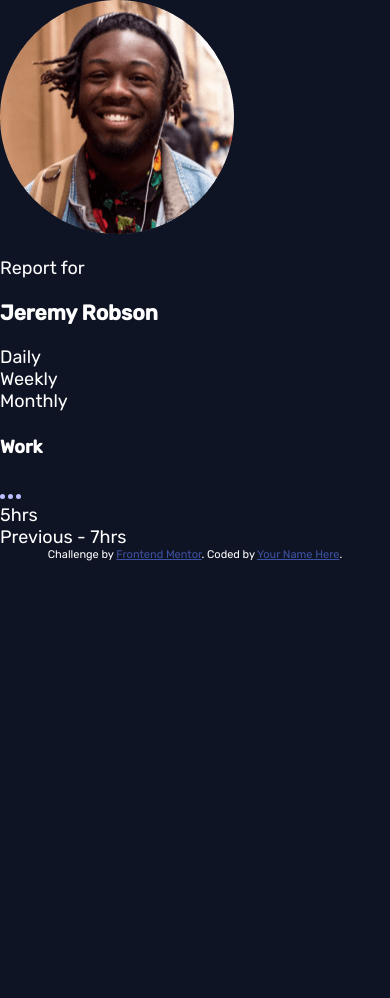
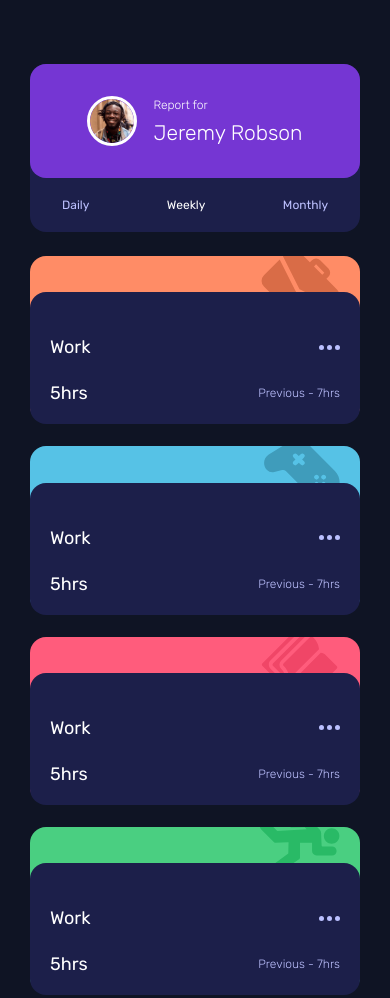
Before and after one commit to MarinaZLKN/Dashboard, a plain HTML site: page index.html in a window 390 px wide. Shown: the top 998 px of the page. Before the commit the page ends 844 px from the top, so only its background shows below. Drawn offline with Linux system fonts and the light colour scheme.

Commit message:
Mobile version - ready; css -almost ready.

```diff
--- a/index.html
+++ b/index.html
@@ -33,19 +33,88 @@
 
       </div>
     </div>
-    <div class="dashboard__item">
+    <div class="dashboard__item dashboard__item--work">
       <article class="tracking-card">
         <header class="tracking-card__header">
           <h4 class="tracking-card__title">Work</h4>
           <img class="tracking-card__menu"  src="images/icon-ellipsis.svg" alt="menu">
         </header>
         <div class="tracking-card__body">
-          5hrs
+          <div class="tracking-card__time">
+            5hrs
+          </div>
+          <div class="tracking-card__prev-period">Previous - 7hrs</div>
         </div>
+      </article>
+    </div>
+    <div class="dashboard__item dashboard__item--play">
+      <article class="tracking-card">
+        <header class="tracking-card__header">
+          <h4 class="tracking-card__title">Work</h4>
+          <img class="tracking-card__menu"  src="images/icon-ellipsis.svg" alt="menu">
+        </header>
+        <div class="tracking-card__body">
           <div class="tracking-card__time">
-            Previous - 7hrs
+            5hrs
           </div>
-          <div class="tracking-card__prev-period"></div>
+          <div class="tracking-card__prev-period">Previous - 7hrs</div>
+        </div>
+      </article>
+    </div>
+    <div class="dashboard__item dashboard__item--study">
+      <article class="tracking-card">
+        <header class="tracking-card__header">
+          <h4 class="tracking-card__title">Work</h4>
+          <img class="tracking-card__menu"  src="images/icon-ellipsis.svg" alt="menu">
+        </header>
+        <div class="tracking-card__body">
+          <div class="tracking-card__time">
+            5hrs
+          </div>
+          <div class="tracking-card__prev-period">Previous - 7hrs</div>
+        </div>
+      </article>
+    </div>
+    <div class="dashboard__item dashboard__item--exercise">
+      <article class="tracking-card">
+        <header class="tracking-card__header">
+          <h4 class="tracking-card__title">Work</h4>
+          <img class="tracking-card__menu"  src="images/icon-ellipsis.svg" alt="menu">
+        </header>
+        <div class="tracking-card__body">
+          <div class="tracking-card__time">
+            5hrs
+          </div>
+          <div class="tracking-card__prev-period">Previous - 7hrs</div>
+        </div>
+      </article>
+    </div>
+    <div class="dashboard__item dashboard__item--social">
+      <article class="tracking-card">
+        <header class="tracking-card__header">
+          <h4 class="tracking-card__title">Work</h4>
+          <img class="tracking-card__menu"  src="images/icon-ellipsis.svg" alt="menu">
+        </header>
+        <div class="tracking-card__body">
+          <div class="tracking-card__time">
+            5hrs
+          </div>
+          <div class="tracking-card__prev-period">Previous - 7hrs</div>
+        </div>
+      </article>
+    </div>
+    <div class="dashboard__item dashboard__item--self-care">
+      <article class="tracking-card">
+        <header class="tracking-card__header">
+          <h4 class="tracking-card__title">Work</h4>
+          <img class="tracking-card__menu"  src="images/icon-ellipsis.svg" alt="menu">
+        </header>
+        <div class="tracking-card__body">
+          <div class="tracking-card__time">
+            5hrs
+          </div>
+          <div class="tracking-card__prev-period">Previous - 7hrs</div>
+        </div>
       </article>
     </div>
   </div>
--- a/style.css
+++ b/style.css
@@ -32,7 +32,7 @@
 
 }
 
-body{
+body {
     margin: 0;
     background-color: var(--blue-900);
 
@@ -40,3 +40,154 @@ body{
     font-size: var(--fs-base);
     color: white;
 }
+
+.dashboard {
+    min-height: 100vh;
+    padding: 4rem 0.5rem;
+
+    display: flex;
+    justify-content: center;
+    align-items: center;
+
+}
+
+.dashboard__content {
+    width: 100%;
+    max-width: 900px;
+    margin: 0 auto;
+
+    display: grid;
+    gap: 1.5rem;
+    justify-content: center;
+    grid-template-columns: repeat(1, minmax(300px, 330px));
+
+}
+
+.dashboard__person {
+    width: 100%;
+    background-color: var(--blue-800);
+    border-radius: var(--radii);
+}
+
+.info-crad {
+    background-color: var(--blue-500);
+    border-radius: var(--radii);
+    padding: 2rem;
+
+    display: flex;
+    justify-content: center;
+    align-items: center;
+    gap: 1rem;
+
+}
+
+.info-card__photo {
+    width: 50px;
+    height: 50px;
+    border: 3px solid white;
+    border-radius: 50%;
+}
+
+.info-card__subtitle {
+    font-weight: var(--weight-light);
+    margin: 0;
+    font-size: 12px;
+}
+.info-card__title{
+    font-weight: var(--weight-light);
+    margin: 0.5rem 0 0;
+
+}
+
+.view-selector {
+    padding: 1.25rem 2rem;
+    display: flex;
+    justify-content: space-between;
+}
+
+.view-selector__item {
+    font-size: 12px;
+    color: var(--blue-200);
+    cursor: pointer;
+}
+
+.view-selector__item:hover, .view-selector__item--active {
+    color: white;
+}
+
+.dashboard__item {
+    width: 100%;
+    padding-top: 2.15rem;
+    background-color: white;
+    border-radius: var(--radii);
+
+    background-repeat: no-repeat;
+    background-position: 92% -8%;
+}
+
+.dashboard__item--work {
+    background-color: var(--red-100);
+    background-image: url(images/icon-work.svg);
+}
+.dashboard__item--play {
+    background-color: var(--blue-100);
+    background-image: url(images/icon-play.svg);
+}
+
+.dashboard__item--study {
+    background-color: var(--red-200);
+    background-image: url(images/icon-study.svg);
+}
+
+.dashboard__item--exercise {
+    background-color: var(--green-100);
+    background-image: url(images/icon-exercise.svg);
+}
+
+.dashboard__item--social {
+    background-color: var(--violet-500);
+    background-image: url(images/icon-social.svg);
+}
+
+.dashboard__item--self-care {
+    background-color: var(--orange-100);
+    background-image: url(images/icon-self-care.svg);
+}
+
+.tracking-card {
+    background-color: var(--blue-800);
+    border-radius: var(--radii);
+
+    padding: 1.25rem;
+    position: relative;
+    bottom: -2px;
+}
+
+.tracking-card__header, .tracking-card__body {
+    display: flex;
+    align-items: center;
+    justify-content: space-between;
+}
+
+.tracking-card__menu {
+    cursor: pointer;
+}
+.tracking-card__title{
+    font-weight: var(--weight-normal);
+    font-size: var(--fs-base);
+}
+
+.tracikng-card__time{
+    font-size: 32px;
+    font-weight: var(--weight-light);
+}
+
+.tracking-card__prev-period{
+    font-weight: var(--weight-light);
+    font-size: 12px;
+    color: var(--blue-200);
+}
+.dashboard__item:hover .tracking-card{
+    background-color: var(--blue-500);
+
+}
```
